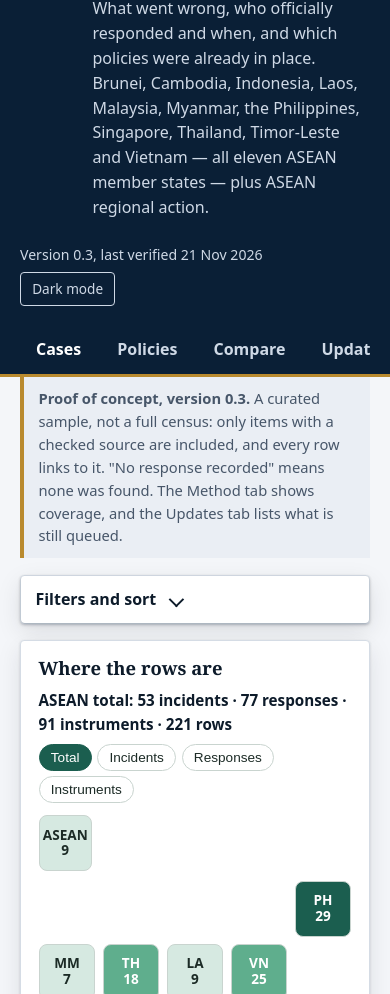
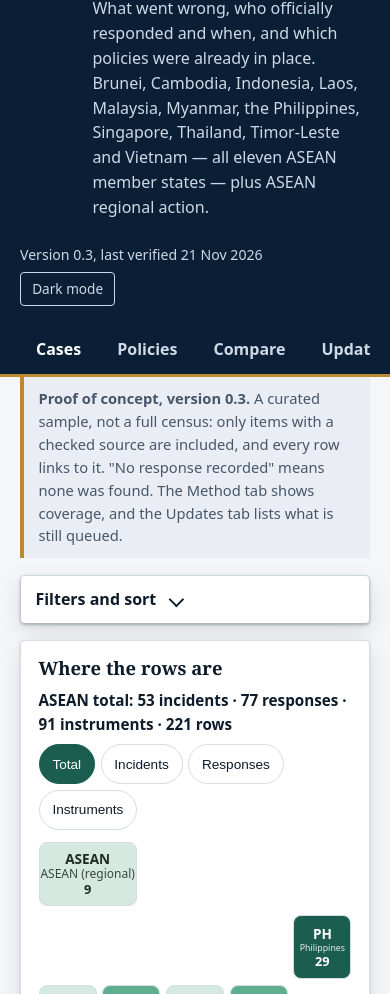
Before and after one commit to suhaimizainalshah/ASEAN-AI-Governance-Tracker, a plain HTML site: page index.html in a window 390 px wide. Shown: the part 95-1089 px from the top of the page. Drawn offline with Linux system fonts and the light colour scheme.

Commit message:
Sync mobile map fixes from the EU tracker
- map.js / map.css: country names visible on mobile (the
  `.tile-name { display: none; }` rule is removed), a 5-column
  mobile tile layout, metric-toggle and tile-bin colours that
  stay readable in dark mode, tooltip edge alignment so the
  tooltip never hangs off the side of a phone, and a grid
  blowout fix. Shared with the EU tracker, copied unchanged.
- template.html: keep the chosen map metric in a `mapMetric`
  variable so a list re-render no longer resets the toggle
  to Total. The filter rail is deliberately unchanged: it is
  already static and collapsible below 980px, so it has no
  mobile overlay bug.
- index.html regenerated with `python3 build.py` (passes;
  53 cases, 77 responses, 91 policies, verified 2026-11-21).
  No data changed.

```diff
--- a/index.html
+++ b/index.html
@@ -629,19 +629,21 @@ function chipsHTML() {
    "Where the rows are": a tile cartogram shared with the EU tracker
    (map.js / map.css). Counts come from the tracker's own data at render
    time. Clicking a tile sets the country filter to that place; clicking
-   the selected tile again clears it. The metric toggle is managed inside
-   the component, so it is not stored in the viewer state. */
+   the selected tile again clears it. The chosen metric is kept in
+   mapMetric so a list re-render does not reset the toggle to Total. */
+var mapMetric = 'total';
 function renderMap(container) {
   if (!container || !window.TileMap) return;
   TileMap.render(container, {
     region: 'asean',
     data: DATA,
-    metric: 'total',
+    metric: mapMetric,
     selected: state.c.size === 1 ? [...state.c][0] : null,
     onSelect: function (code) {
       state.c = code ? new Set([code]) : new Set();
       refresh();
-    }
+    },
+    onMetric: function (m) { mapMetric = m; }
   });
 }
 
--- a/map.css
+++ b/map.css
@@ -3,35 +3,55 @@
 .map-head { display: flex; flex-wrap: wrap; gap: 0.5rem 1rem; align-items: center; justify-content: space-between; margin: 0 0 0.75rem; }
 .map-total { font-size: 0.95rem; }
 .map-metrics { display: flex; gap: 0.35rem; flex-wrap: wrap; }
-.metric { border: 1px solid var(--border, #c9d4cf); background: var(--surface, #fff); color: var(--text, #1c2b26); border-radius: 999px; padding: 0.3rem 0.7rem; font-size: 0.85rem; cursor: pointer; }
-.metric.active { background: var(--accent, #1b5e4f); border-color: var(--accent, #1b5e4f); color: #fff; }
+/* The component is shared by two trackers whose pages define different
+ * variable names (EU: --text/--border/--accent; ASEAN: --ink/--line, no
+ * --accent), so each colour falls back through both names. The active
+ * metric uses explicit colours so it reads the same on both. */
+.metric { border: 1px solid var(--border, var(--line, #c9d4cf)); background: var(--surface, #fff); color: var(--text, var(--ink, #1c2b26)); border-radius: 999px; padding: 0.3rem 0.7rem; font-size: 0.85rem; cursor: pointer; }
+.metric.active { background: #1b5e4f; border-color: #1b5e4f; color: #fff; }
+html[data-theme="dark"] .metric.active { background: #7cc4a8; border-color: #7cc4a8; color: #14201c; }
 .map-regional { margin: 0 0 0.6rem; }
 .map-regional .tile { max-width: 220px; }
 .map-grid { display: grid; gap: 0.45rem; }
-.tile { position: relative; display: flex; flex-direction: column; align-items: center; justify-content: center; gap: 0.05rem; min-height: 64px; padding: 0.4rem 0.2rem; border: 1px solid var(--border, #c9d4cf); border-radius: 8px; background: var(--surface, #fff); color: var(--text, #1c2b26); cursor: pointer; font: inherit; text-align: center; }
+.tile { position: relative; display: flex; flex-direction: column; align-items: center; justify-content: center; gap: 0.05rem; min-height: 64px; padding: 0.4rem 0.2rem; border: 1px solid var(--border, var(--line, #c9d4cf)); border-radius: 8px; background: var(--surface, #fff); color: var(--text, var(--ink, #1c2b26)); cursor: pointer; font: inherit; text-align: center; }
 .tile:hover, .tile:focus-visible { outline: 2px solid var(--accent, #1b5e4f); outline-offset: 1px; }
 .tile.selected { outline: 3px solid var(--accent, #1b5e4f); outline-offset: 1px; }
+html[data-theme="dark"] .tile:hover, html[data-theme="dark"] .tile:focus-visible, html[data-theme="dark"] .tile.selected { outline-color: #7cc4a8; }
 .tile-code { font-weight: 700; font-size: 0.95rem; line-height: 1.1; }
 .tile-name { font-size: 0.68rem; line-height: 1.15; opacity: 0.85; }
 .tile-value { font-weight: 700; font-size: 0.85rem; line-height: 1.1; }
 .tile.regional .tile-name { font-size: 0.75rem; }
-/* Colour bins: 0 = no rows (grey), 1-4 = quartiles of the busiest place. */
+/* Colour bins: 0 = no rows (grey), 1-4 = quartiles of the busiest place.
+ * Bins 1-2 have light backgrounds, so they need an explicit dark text colour:
+ * in dark mode the page text is near-white, which is unreadable on them. */
 .tile.bin-0, .swatch.bin-0 { background: #eceff0; color: #5a6b65; }
 .tile.bin-1, .swatch.bin-1 { background: #d6e9e1; }
 .tile.bin-2, .swatch.bin-2 { background: #a8d2bf; }
+.tile.bin-1, .tile.bin-2 { color: #1c2b26; }
 .tile.bin-3, .swatch.bin-3 { background: #5fae8d; color: #fff; }
 .tile.bin-4, .swatch.bin-4 { background: #1b5e4f; color: #fff; }
 .tile.bin-3 .tile-name, .tile.bin-4 .tile-name { opacity: 0.9; }
 /* Tooltip: shown on hover / keyboard focus / tap (tap also selects). */
 .tile-tip { display: none; position: absolute; left: 50%; bottom: calc(100% + 6px); transform: translateX(-50%); z-index: 20; width: max-content; max-width: 240px; background: #1c2b26; color: #fff; font-size: 0.8rem; font-weight: 400; line-height: 1.4; text-align: left; padding: 0.5rem 0.65rem; border-radius: 6px; box-shadow: 0 4px 14px rgba(0,0,0,0.25); pointer-events: none; }
 .tile:hover .tile-tip, .tile:focus-visible .tile-tip, .tile.selected .tile-tip { display: block; }
+/* Edge tiles: align the tooltip to the tile's edge instead of centring it,
+ * so it never hangs off the side of the screen on a phone. */
+.tile.tip-left .tile-tip { left: 0; transform: none; }
+.tile.tip-right .tile-tip { left: auto; right: 0; transform: none; }
 .map-legend { display: flex; flex-wrap: wrap; gap: 0.4rem 0.9rem; align-items: center; margin: 0.75rem 0 0.25rem; font-size: 0.85rem; }
 .legend-title { font-weight: 600; }
 .legend-item { display: inline-flex; align-items: center; gap: 0.35rem; }
-.swatch { display: inline-block; width: 14px; height: 14px; border-radius: 3px; border: 1px solid var(--border, #c9d4cf); }
+.swatch { display: inline-block; width: 14px; height: 14px; border-radius: 3px; border: 1px solid var(--border, var(--line, #c9d4cf)); }
 .map-note { font-size: 0.85rem; opacity: 0.85; margin: 0.5rem 0 0; }
 @media (max-width: 640px) {
-  .tile { min-height: 56px; }
-  .tile-name { display: none; }
+  .tile { min-height: 64px; padding: 0.35rem 0.05rem; }
   .tile-code { font-size: 0.85rem; }
+  /* Country names stay visible on mobile: smaller type that wraps, never hidden.
+   * overflow-wrap:anywhere (not break-word) so a long name's minimum width is
+   * one character — otherwise the grid track grows past its container. */
+  .tile-name { display: block; font-size: 0.55rem; line-height: 1.15; overflow-wrap: anywhere; }
+  .tile-value { font-size: 0.8rem; }
+  .metric { padding: 0.45rem 0.8rem; min-height: 40px; }
+  .map-grid { gap: 0.35rem; }
+  .tile-tip { max-width: 70vw; }
 }
--- a/map.js
+++ b/map.js
@@ -52,7 +52,42 @@
         { code: 'GR', name: 'Greece', row: 6, col: 7 },
         { code: 'CY', name: 'Cyprus', row: 6, col: 8 }
       ],
-      cols: 9
+      cols: 9,
+      /* Narrower layout for phones: 5 columns instead of 9, so each tile is
+       * wide enough for its country name to fit on one line. Same countries,
+       * roughly the same geography (north at the top, west on the left). */
+      mobile: {
+        cols: 5,
+        places: [
+          { code: 'SE', name: 'Sweden', row: 0, col: 2 },
+          { code: 'FI', name: 'Finland', row: 0, col: 3 },
+          { code: 'EE', name: 'Estonia', row: 0, col: 4 },
+          { code: 'DK', name: 'Denmark', row: 1, col: 1 },
+          { code: 'LT', name: 'Lithuania', row: 1, col: 3 },
+          { code: 'LV', name: 'Latvia', row: 1, col: 4 },
+          { code: 'IE', name: 'Ireland', row: 2, col: 0 },
+          { code: 'NL', name: 'Netherlands', row: 2, col: 1 },
+          { code: 'DE', name: 'Germany', row: 2, col: 2 },
+          { code: 'PL', name: 'Poland', row: 2, col: 3 },
+          { code: 'BE', name: 'Belgium', row: 3, col: 1 },
+          { code: 'CZ', name: 'Czechia', row: 3, col: 2 },
+          { code: 'AT', name: 'Austria', row: 3, col: 3 },
+          { code: 'SK', name: 'Slovakia', row: 3, col: 4 },
+          { code: 'FR', name: 'France', row: 4, col: 0 },
+          { code: 'LU', name: 'Luxembourg', row: 4, col: 1 },
+          { code: 'SI', name: 'Slovenia', row: 4, col: 2 },
+          { code: 'HU', name: 'Hungary', row: 4, col: 3 },
+          { code: 'HR', name: 'Croatia', row: 4, col: 4 },
+          { code: 'ES', name: 'Spain', row: 5, col: 0 },
+          { code: 'IT', name: 'Italy', row: 5, col: 1 },
+          { code: 'RO', name: 'Romania', row: 5, col: 3 },
+          { code: 'BG', name: 'Bulgaria', row: 5, col: 4 },
+          { code: 'PT', name: 'Portugal', row: 6, col: 0 },
+          { code: 'MT', name: 'Malta', row: 6, col: 1 },
+          { code: 'GR', name: 'Greece', row: 6, col: 3 },
+          { code: 'CY', name: 'Cyprus', row: 6, col: 4 }
+        ]
+      }
     },
     asean: {
       label: 'ASEAN',
@@ -141,9 +176,20 @@
       .replace(/"/g, '&quot;');
   }
 
+  /* True when the viewport is a phone width and a region has a narrower
+   * mobile layout. Exposed so the viewer can re-render when the user
+   * crosses the breakpoint (e.g. rotating the phone). */
+  function isMobileLayout() {
+    return typeof window !== 'undefined' && window.matchMedia &&
+      window.matchMedia('(max-width: 640px)').matches;
+  }
+
   function render(container, opts) {
-    var layout = LAYOUTS[opts.region];
-    if (!layout) throw new Error('TileMap: unknown region ' + opts.region);
+    var base = LAYOUTS[opts.region];
+    if (!base) throw new Error('TileMap: unknown region ' + opts.region);
+    var layout = (base.mobile && isMobileLayout())
+      ? { label: base.label, regional: base.regional, places: base.mobile.places, cols: base.mobile.cols }
+      : base;
     var data = opts.data || {};
     var counts = computeCounts(data);
     var metric = opts.metric || 'total';
@@ -174,7 +220,12 @@
         ', ' + c.responses + ' response' + (c.responses === 1 ? '' : 's') +
         ', ' + c.instruments + ' instrument' + (c.instruments === 1 ? '' : 's') +
         ', ' + c.total + ' total';
-      var cls = 'tile bin-' + bin + (isRegional ? ' regional' : '') +
+      /* Tooltip alignment: edge tiles align the tooltip to their edge so it
+       * never hangs off the side of the screen on a phone. */
+      var tipCls = isRegional ? ' tip-left'
+        : (place.col <= 1 ? ' tip-left'
+          : (place.col >= layout.cols - 2 ? ' tip-right' : ''));
+      var cls = 'tile bin-' + bin + (isRegional ? ' regional' : '') + tipCls +
         (selected === code ? ' selected' : '');
       var pos = isRegional ? '' : ' style="grid-row:' + (place.row + 1) + ';grid-column:' + (place.col + 1) + '"';
       return '<button type="button" class="' + cls + '"' + pos +
@@ -197,11 +248,11 @@
     html += '<div class="map-metrics" role="group" aria-label="Colour the map by">';
     METRICS.forEach(function (m) {
       html += '<button type="button" class="metric' + (metric === m.key ? ' active' : '') +
-        '" data-metric="' + m.key + '">' + m.label + '</button>';
+        '" data-metric="' + m.key + '" aria-pressed="' + (metric === m.key) + '">' + m.label + '</button>';
     });
     html += '</div></div>';
     html += '<div class="map-regional">' + tileHTML(layout.regional, true) + '</div>';
-    html += '<div class="map-grid" style="grid-template-columns:repeat(' + layout.cols + ',1fr)">';
+    html += '<div class="map-grid" style="grid-template-columns:repeat(' + layout.cols + ',minmax(0,1fr))">';
     layout.places.forEach(function (p) { html += tileHTML(p, false); });
     html += '</div>';
     html += '<div class="map-legend"><span class="legend-title">Rows per place (' +
@@ -239,5 +290,5 @@
     });
   }
 
-  global.TileMap = { render: render, computeCounts: computeCounts };
+  global.TileMap = { render: render, computeCounts: computeCounts, isMobileLayout: isMobileLayout };
 })(typeof window !== 'undefined' ? window : this);
```
Also changed, not shown: template.html (+6 -4 lines).
